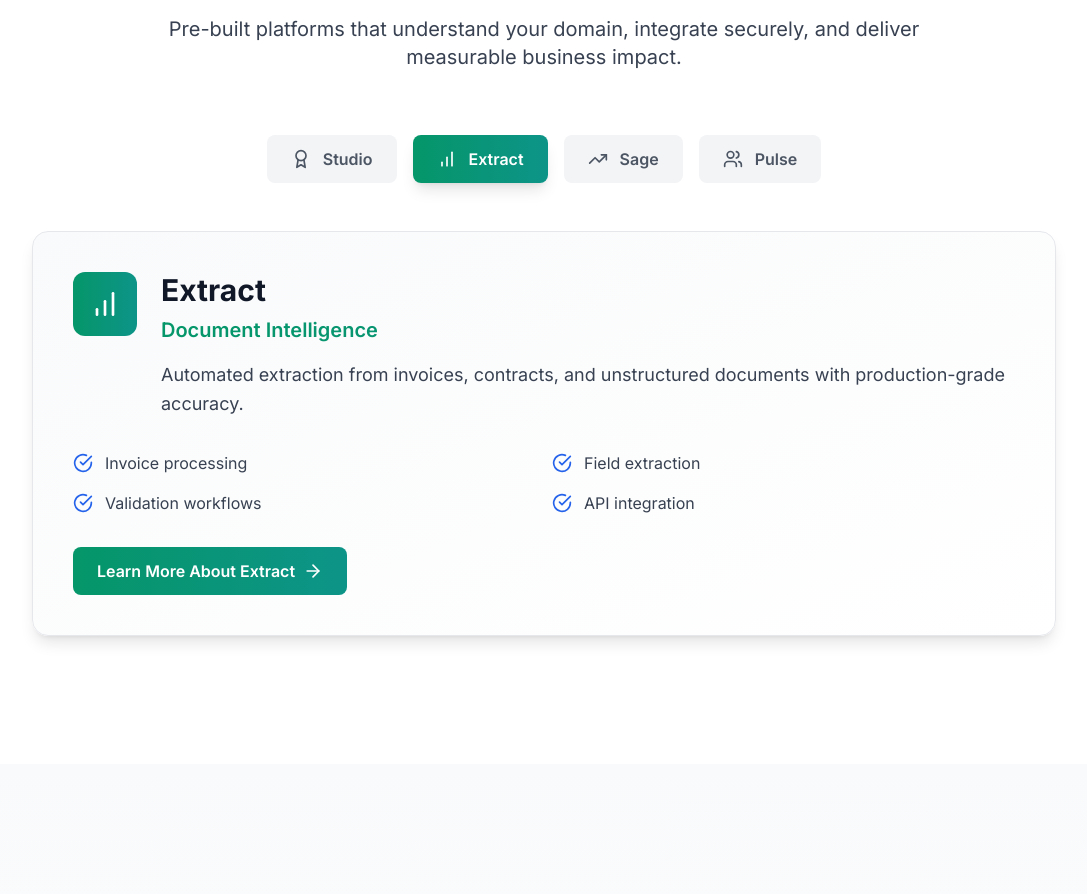
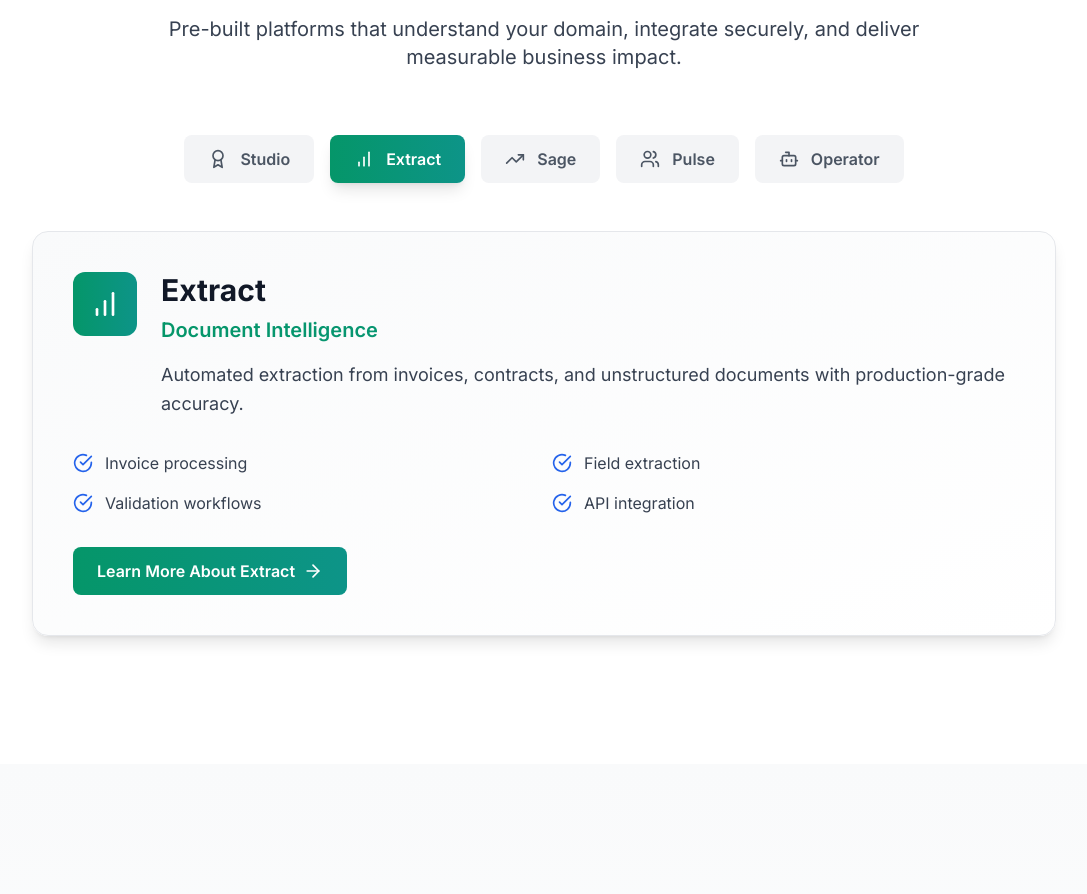
Before and after one commit to rhobots-ai/rhobots-website, a React (Vite) app: page / in a window 1280 px wide. Shown: the part 1440-2334 px from the top of the page, without its empty margins (96-1183 px from the left). Built offline with nearby package versions, Linux system fonts and the light colour scheme.

Commit message:
Add Bot feature to UnifyStyleLanding with AI-powered automation capabilities

```diff
--- a/src/App.tsx
+++ b/src/App.tsx
@@ -1,5 +1,5 @@
 import { useState, useEffect } from 'react';
-import { ArrowRight, CheckCircle, Play, Building2, Shield, Zap, TrendingUp, Users, Lock, Globe, Award, BarChart } from 'lucide-react';
+import { ArrowRight, CheckCircle, Play, Building2, Shield, Zap, TrendingUp, Users, Lock, Globe, Award, BarChart, Bot } from 'lucide-react';
 import BrandLogo from './components/BrandLogo';
 import Footer from './components/Footer';
 import { useNavigate } from 'react-router-dom';
@@ -47,6 +47,14 @@ const UnifyStyleLanding = () => {
       features: ['Real-time transcription', 'Script assistance', 'Sentiment tracking', 'Quality scoring'],
       icon: Users,
       gradient: 'from-pink-600 to-red-600'
+    },
+    {
+      title: 'Operator',
+      subtitle: 'Browser Automation Platform',
+      description: 'Enterprise-grade browser automation leveraging AI agents for task execution, with session management, video recording, and multi-provider support.',
+      features: ['AI-powered automation', 'Real-time monitoring', 'Video recording & audit trails', 'Multi-LLM support'],
+      icon: Bot,
+      gradient: 'from-orange-600 to-amber-600'
     }
   ];
 
```
